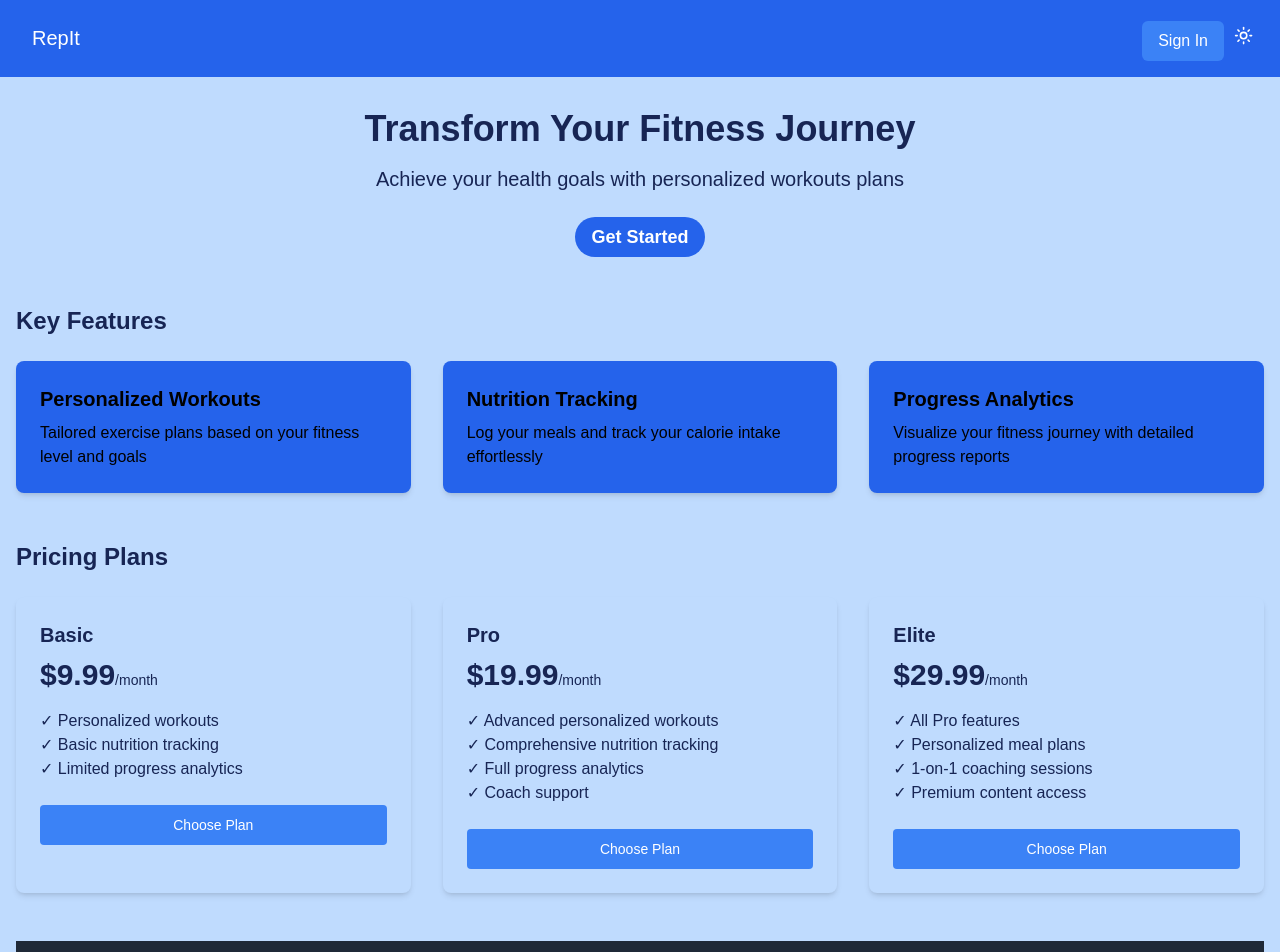
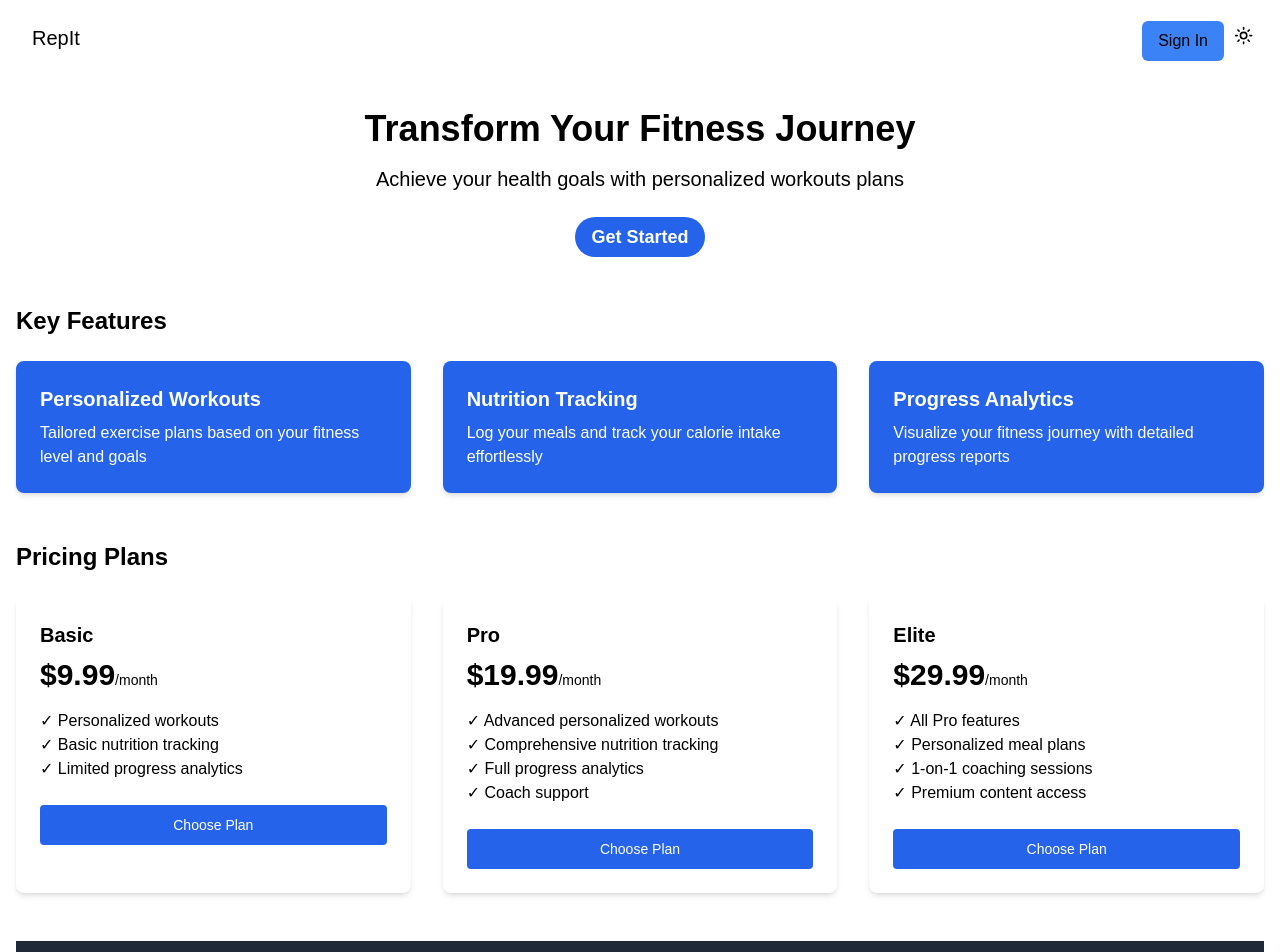
Before and after one commit to Miguel61823/RepIt, a Next.js app in the folder GymerApp/: page / in a window 1280 px wide. Shown: the top 952 px of the page. Built offline with nearby package versions, Linux system fonts and the light colour scheme; no server answers.

Commit message:
landing page colors

```diff
--- a/GymerApp/src/app/_components/Features.tsx
+++ b/GymerApp/src/app/_components/Features.tsx
@@ -3,15 +3,15 @@ const Features = () => {
     <section id="features" className="mb-12">
     <h3 className="text-2xl font-bold mb-6">Key Features</h3>
     <div className="grid md:grid-cols-3 gap-8">
-      <div className="bg-blue-600 text-black dark:text-white p-6 rounded-lg shadow-md">
+      <div className="bg-blue-600 text-white p-6 rounded-lg shadow-md">
         <h4 className="text-xl font-semibold mb-2">Personalized Workouts</h4>
         <p>Tailored exercise plans based on your fitness level and goals</p>
       </div>
-      <div className="bg-blue-600 text-black dark:text-white p-6 rounded-lg shadow-md">
+      <div className="bg-blue-600 text-white p-6 rounded-lg shadow-md">
         <h4 className="text-xl font-semibold mb-2">Nutrition Tracking</h4>
         <p>Log your meals and track your calorie intake effortlessly</p>
       </div>
-      <div className="bg-blue-600 text-black dark:text-white p-6 rounded-lg shadow-md">
+      <div className="bg-blue-600 text-white p-6 rounded-lg shadow-md">
         <h4 className="text-xl font-semibold mb-2">Progress Analytics</h4>
         <p>Visualize your fitness journey with detailed progress reports</p>
       </div>
--- a/GymerApp/src/app/_components/TopBar.tsx
+++ b/GymerApp/src/app/_components/TopBar.tsx
@@ -4,7 +4,7 @@ import { SignedIn, SignedOut, SignInButton, UserButton } from "@clerk/nextjs";
 
 const Topbar = () => {
   return (
-    <header className="bg-blue-600 text-white p-4 ">
+    <header className="bg-white dark:bg-black dark:text-white text-black p-4 ">
     <div className="container mx-auto flex items-center justify-between">
       <Button variant="logo">RepIt</Button>
       <div className="items-center justify-between">
--- a/GymerApp/src/app/_components/plans.tsx
+++ b/GymerApp/src/app/_components/plans.tsx
@@ -5,7 +5,7 @@ const Plans = () => {
     <section id="pricing" className="mb-12">
     <h3 className="text-2xl font-bold mb-6">Pricing Plans</h3>
     <div className="grid md:grid-cols-3 gap-8">
-      <div className="bg-blue-200 p-6 rounded-lg shadow-md  text-blue-950">
+      <div className="dark:bg-black bg-white p-6 rounded-lg shadow-md text-black dark:text-white">
         <h4 className="text-xl font-semibold mb-2">Basic</h4>
         <p className="text-3xl font-bold mb-4">$9.99<span className="text-sm font-normal">/month</span></p>
         <ul className="mb-6">
@@ -17,7 +17,7 @@ const Plans = () => {
           Choose Plan
         </Button>
       </div>
-      <div className="bg-blue-200 p-6 rounded-lg shadow-md  text-blue-950">
+      <div className="dark:bg-black bg-white p-6 rounded-lg shadow-md text-black dark:text-white">
         <h4 className="text-xl font-semibold mb-2">Pro</h4>
         <p className="text-3xl font-bold mb-4">$19.99<span className="text-sm font-normal">/month</span></p>
         <ul className="mb-6">
@@ -30,7 +30,7 @@ const Plans = () => {
           Choose Plan
         </Button>
       </div>
-      <div className="bg-blue-200 p-6 rounded-lg shadow-md text-blue-950">
+      <div className="dark:bg-black bg-white p-6 rounded-lg shadow-md text-black dark:text-white">
         <h4 className="text-xl font-semibold mb-2">Elite</h4>
         <p className="text-3xl font-bold mb-4">$29.99<span className="text-sm font-normal">/month</span></p>
         <ul className="mb-6">
--- a/GymerApp/src/app/page.tsx
+++ b/GymerApp/src/app/page.tsx
@@ -11,7 +11,7 @@ import Link from 'next/link';
 
 export default function Home() {
   return (
-    <div className="dark:bg-blue-900  bg-blue-200 min-h-screen  dark:text-blue-200 text-blue-950">
+    <div className="dark:bg-black  bg-white min-h-screen  dark:text-white text-black">
 
       <Topbar/>
       <main className="container mx-auto mt-8 px-4">
--- a/GymerApp/src/components/ui/button.tsx
+++ b/GymerApp/src/components/ui/button.tsx
@@ -19,8 +19,9 @@ const buttonVariants = cva(
         ghost: "hover:bg-accent hover:text-accent-foreground",
         link: "text-primary underline-offset-4 hover:underline",
         logo: "bg-transparent text-xl",
-        wide: "w-full bg-blue-500 text-white py-2 rounded hover:bg-blue-600 transition duration-300",
-        landing: "bg-blue-600 text-white px-6 py-3 rounded-full text-lg font-semibold hover:bg-blue-600"
+        wide: "w-full bg-blue-600 text-white py-2 rounded hover:bg-blue-600 transition duration-300",
+        landing: "bg-blue-600 text-white px-6 py-3 rounded-full text-lg font-semibold hover:bg-blue-600",
+        features: "bg-blue-600 text-black dark:text-white p-6 rounded-lg shadow-md"
       },
       size: {
         default: "h-10 px-4 py-2",
```
